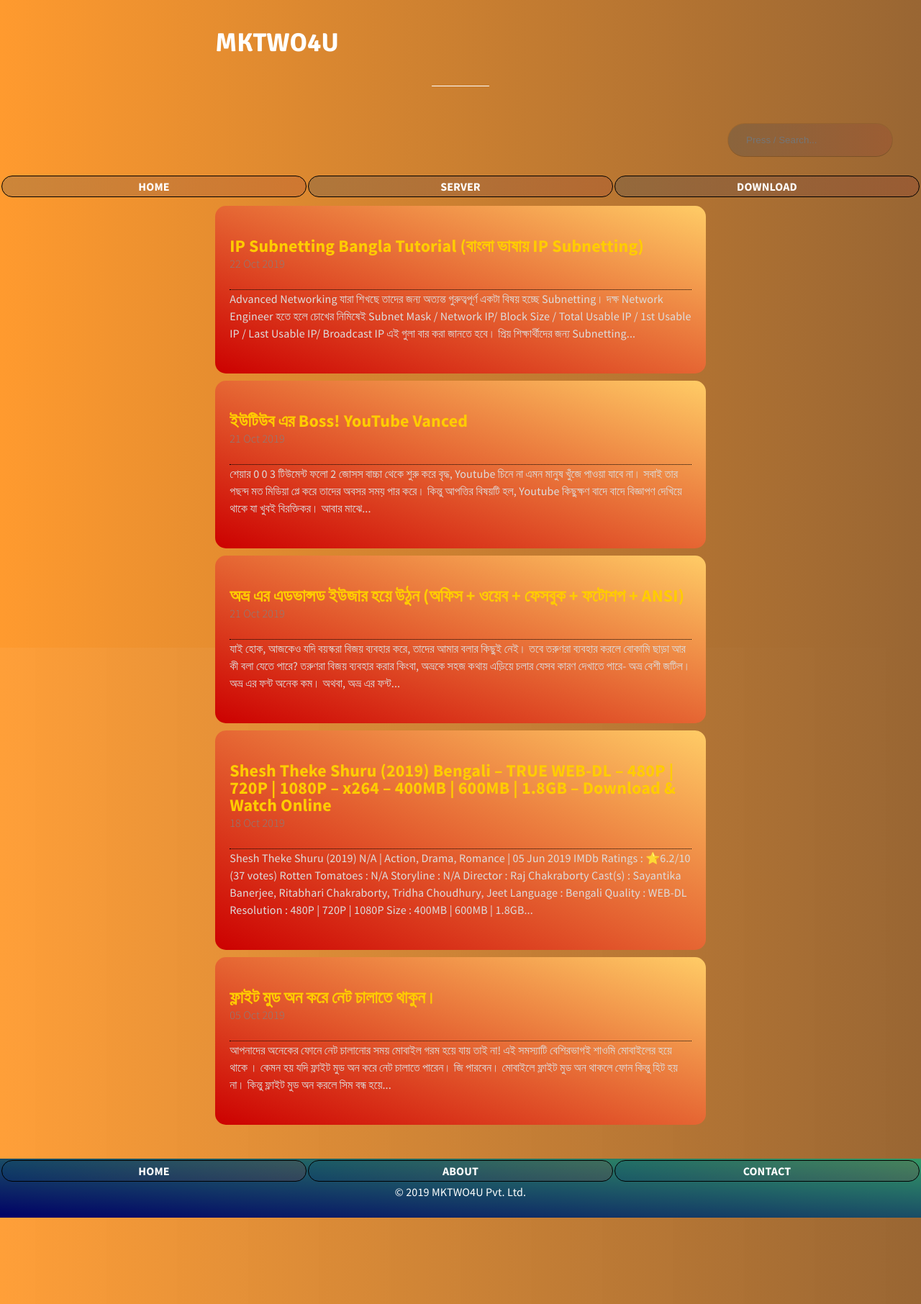
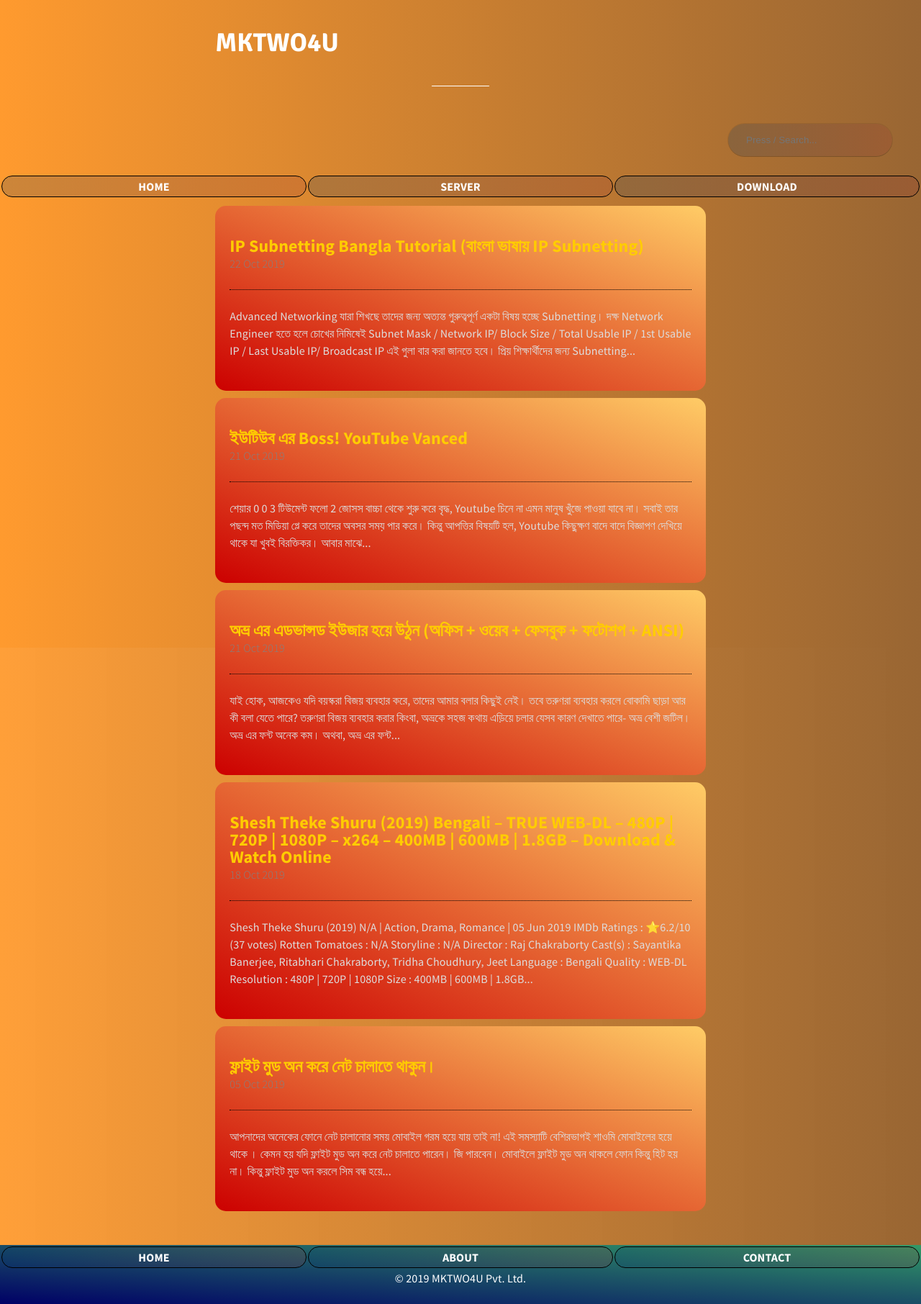
Before and after one commit to bdmilan/blog, a Jekyll site: the page built from index.html, in a window 1280 px wide. Shown: the whole page at 72% size. Built offline with Jekyll 4.4.1, drawn with Linux system fonts in a browser that asks for light colours; the list of posts is cut into pages by our own code.

Commit message:
Update index.html

```diff
--- a/index.html
+++ b/index.html
@@ -9,7 +9,7 @@
 	  <div class="article">
 	<li class="post"><div style="border-bottom: 1px dotted black;">
 	  	<h2><a href="{% if site.baseurl == "/" %}{{ post.url }}{% else %}{{ post.url | prepend: site.baseurl }}{% endif %}">{{ post.title }}</a></h2>
-	  	<time datetime="{{ post.date | date_to_xmlschema }}" class="by-line">{{ post.date | date_to_string }}</time></div>
+	  	<time datetime="{{ post.date | date_to_xmlschema }}" class="by-line">{{ post.date | date_to_string }}</time></div><br>
 	  	<p>{{ post.content | strip_html | truncatewords:50 }}</p>
 	  </li>
 	</div>
```
